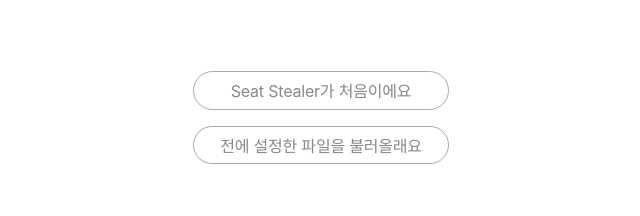
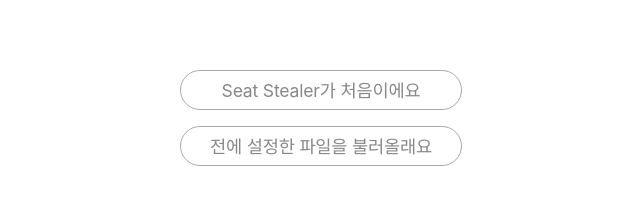
Before and after one commit to HyeokjinKang/seat-stealer-public, a SvelteKit app in the folder web/seat-stealer-admin/: page / in a window 1280 px wide. Shown: the part 285-501 px from the top of the page, without its empty margins (319-959 px from the left). Built offline with nearby package versions, Linux system fonts and the light colour scheme; a web font is replaced by a local one.

Commit message:
style: 가시성 강화를 위한 미세조정

```diff
--- a/web/seat-stealer-admin/src/routes/+page.svelte
+++ b/web/seat-stealer-admin/src/routes/+page.svelte
@@ -28,9 +28,9 @@
 		background-color: #fff;
 		border: solid 1px #aaa;
 		color: #888;
-		font-size: 2vh;
-		width: 20vw;
-		height: 3vw;
+		font-size: 2.2vh;
+		width: 22vw;
+		height: 5vh;
 		border-radius: 4vh;
 		margin: 1vh 0;
 		cursor: pointer;
```
